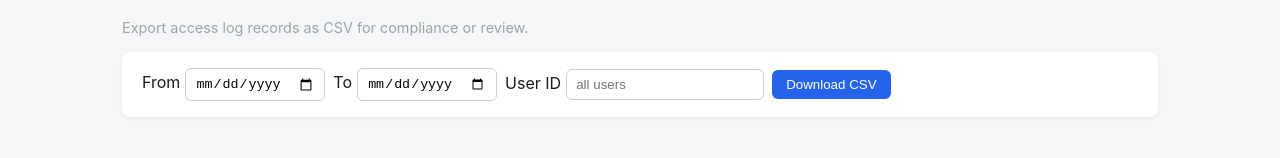
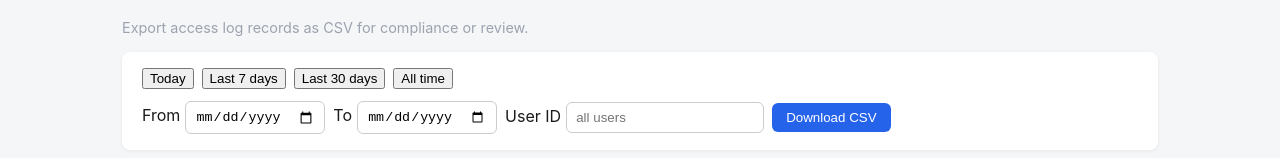
Before and after one commit to Nooman29/RBAC, a React app in the folder frontend/: page /audit-log in a window 1280 px wide. Shown: the part 131-289 px from the top of the page. Built offline with nearby package versions, Linux system fonts and the light colour scheme; no server answers; sample sign-in values are in the browser's storage; the HTML template or start-up script is replaced by a standard one.

Commit message:
audit added filter to add for today, last 7 days

```diff
--- a/frontend/src/App.css
+++ b/frontend/src/App.css
@@ -364,3 +364,4 @@ textarea {
 .role-badge-administrator { background: #d9534f; color: white; }
 .role-badge-manager { background: #f0ad4e; color: white; }
 .role-badge-standard-user { background: #5bc0de; color: white; }
+.preset-row { display: flex; gap: 8px; margin-bottom: 12px; }
--- a/frontend/src/pages/AuditLog.jsx
+++ b/frontend/src/pages/AuditLog.jsx
@@ -1,5 +1,15 @@
 import { useState } from "react";
 import client from "../api/client";
+
+function presetRange(days) {
+  const end = new Date();
+  const start = new Date();
+  start.setDate(start.getDate() - days);
+  return {
+    startDate: start.toISOString().slice(0, 10),
+    endDate: end.toISOString().slice(0, 10),
+  };
+}
 
 export default function AuditLog() {
   const [startDate, setStartDate] = useState("");
@@ -7,6 +17,18 @@ export default function AuditLog() {
   const [userId, setUserId] = useState("");
   const [error, setError] = useState("");
   const [downloading, setDownloading] = useState(false);
+
+  function applyPreset(days) {
+    const { startDate: s, endDate: e } = presetRange(days);
+    setStartDate(s);
+    setEndDate(e);
+  }
+
+  function clearFilters() {
+    setStartDate("");
+    setEndDate("");
+    setUserId("");
+  }
 
   async function handleExport() {
     setError("");
@@ -42,6 +64,13 @@ export default function AuditLog() {
       <h2>Audit Log Export</h2>
       <p className="muted">Export access log records as CSV for compliance or review.</p>
       <div className="panel">
+        <div className="preset-row">
+          <button type="button" className="secondary" onClick={() => applyPreset(1)}>Today</button>
+          <button type="button" className="secondary" onClick={() => applyPreset(7)}>Last 7 days</button>
+          <button type="button" className="secondary" onClick={() => applyPreset(30)}>Last 30 days</button>
+          <button type="button" className="secondary" onClick={clearFilters}>All time</button>
+        </div>
+
         <div className="inline-form">
           <label>
             From{" "}
```
